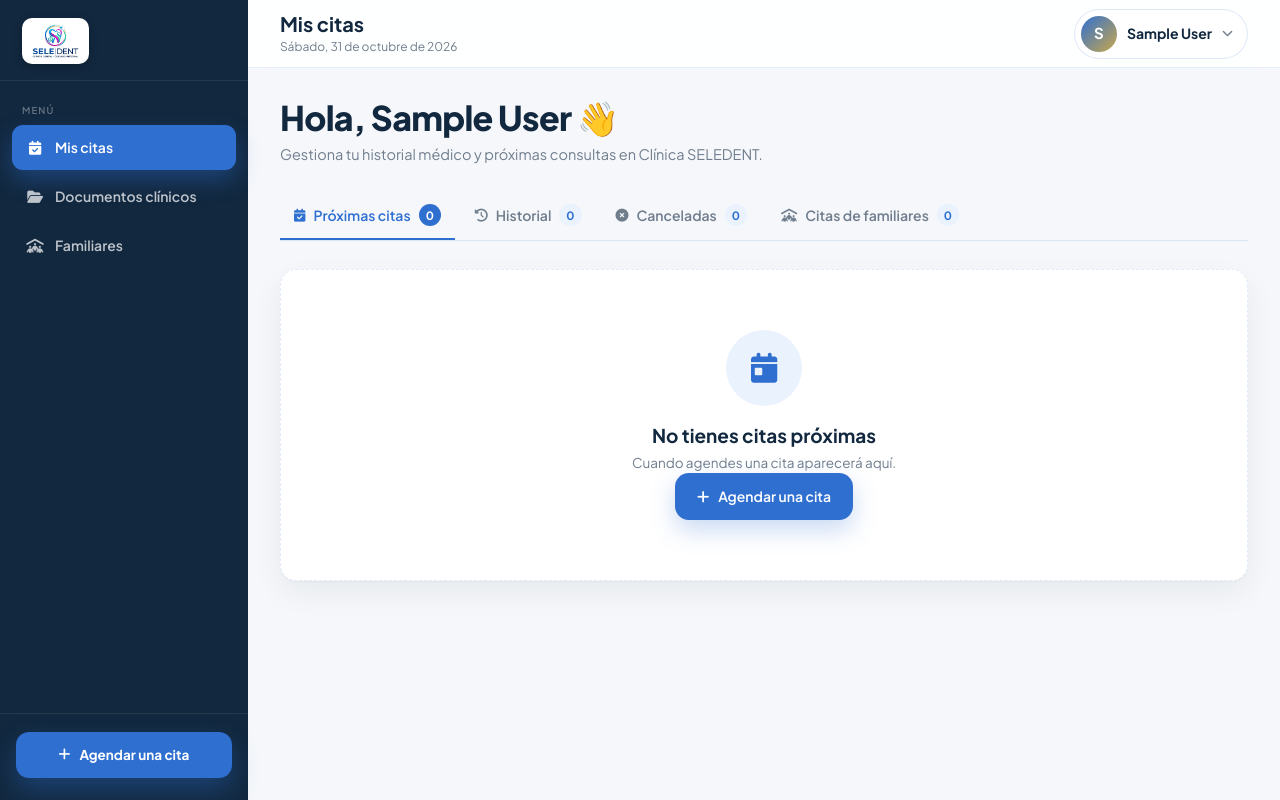
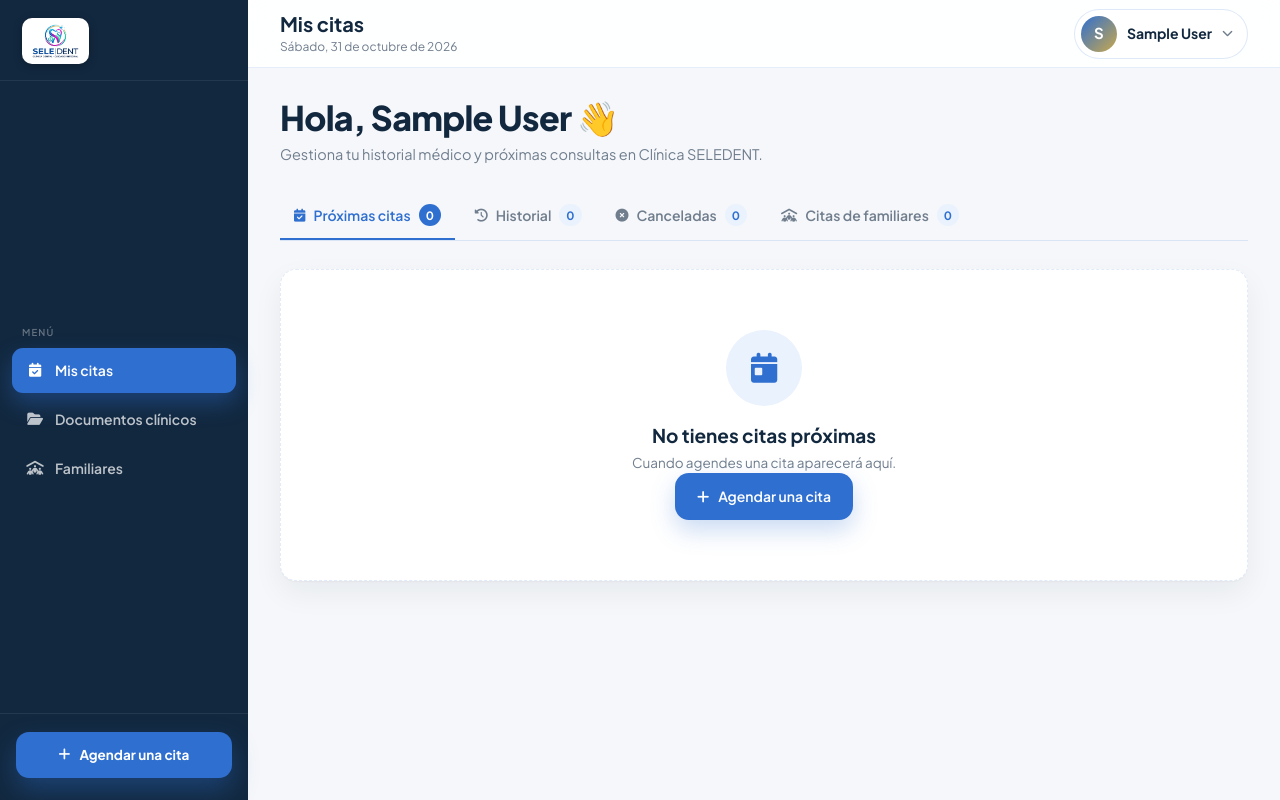
Before and after one commit to GustavoVelasquez-lang/clinica_dental, a Flask app: page /mis_citas in a window 1280 px wide. Run offline with Flask 3, Linux system fonts and the light colour scheme; the visitor is signed in with stand-in values (Sample User, id 1); data that the repository does not hold is empty; some libraries are stand-ins or nearby versions.

Commit message:
Centrar menu del sidebar entre logo y boton Agendar cita

```diff
--- a/static/css/panel.css
+++ b/static/css/panel.css
@@ -36,6 +36,19 @@ body {
   height: 100vh;
   position: sticky;
   top: 0;
+}
+
+.sb-spacer {
+  flex: 1 1 0;
+  min-height: 0;
+}
+
+.sb-spacer--top {
+  flex-grow: 1;
+}
+
+.sb-spacer--bottom {
+  flex-grow: 1;
 }
 
 .sb-logo {
--- a/templates/base_panel.html
+++ b/templates/base_panel.html
@@ -17,6 +17,7 @@
     <img class="sb-logo-img" src="{{ url_for('static', filename='img/logo-seledent.png') }}" alt="Clínica SELEDENT">
   </a>
 
+  <div class="sb-spacer sb-spacer--top"></div>
   <div class="sb-section">Menú</div>
   <ul class="sb-nav">
     <li>
@@ -37,6 +38,7 @@
     </li>
     {% endif %}
   </ul>
+  <div class="sb-spacer sb-spacer--bottom"></div>
 
   <div class="sb-foot">
     <a href="{{ url_for('agendar_doctor') if es_doctor else url_for('agendar') }}"
```
